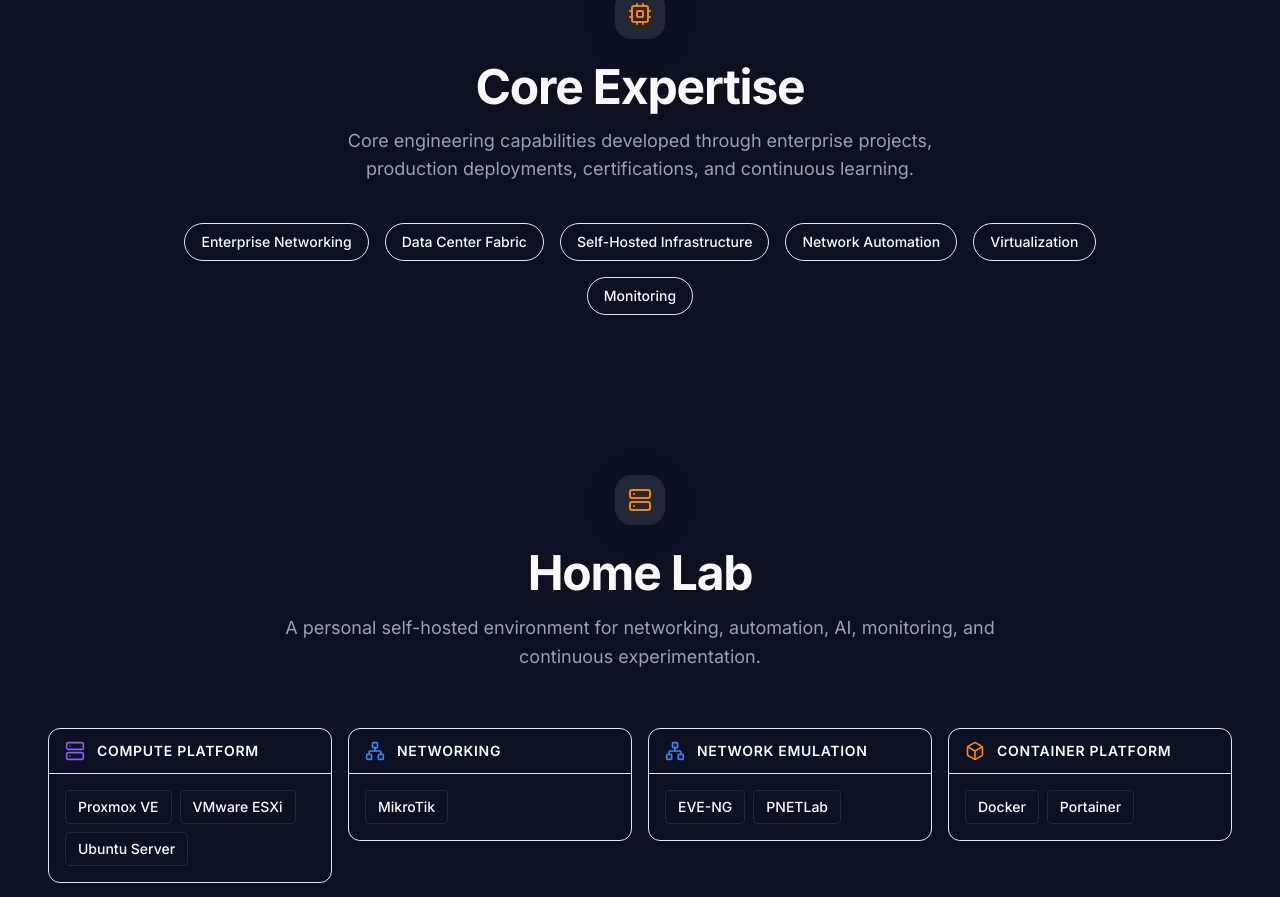
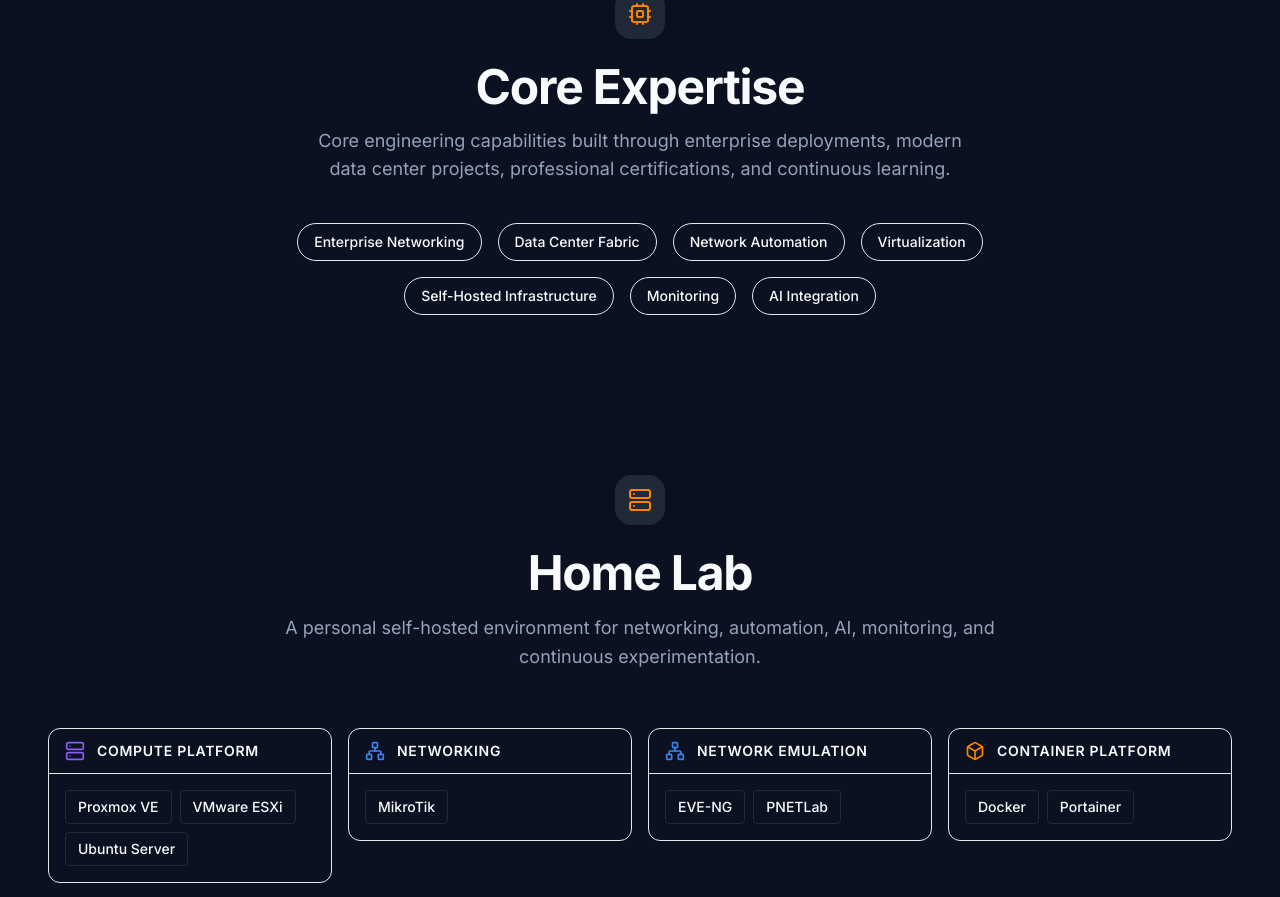
Before and after one commit to shelner8/portofolio, a Next.js app: page / in a window 1280 px wide. Shown: the part 1573-2470 px from the top of the page. Built offline with nearby package versions, Linux system fonts and the light colour scheme; no server answers.

Commit message:
content(home): refine core expertise sequence and subtitle for better engineering narrative flow

```diff
--- a/src/sections/CoreExpertiseSection.tsx
+++ b/src/sections/CoreExpertiseSection.tsx
@@ -19,10 +19,11 @@
   const capabilities = [
     "Enterprise Networking",
     "Data Center Fabric",
-    "Self-Hosted Infrastructure",
     "Network Automation",
     "Virtualization",
-    "Monitoring"
+    "Self-Hosted Infrastructure",
+    "Monitoring",
+    "AI Integration"
   ]
 
   const resolveCapability = (cap: string) => {
@@ -51,7 +52,7 @@
             </div>
             <h2 className="text-3xl md:text-4xl lg:text-5xl font-bold text-primary tracking-tight">Core Expertise</h2>
             <p className="text-muted text-base md:text-lg max-w-2xl mx-auto leading-relaxed">
-              Core engineering capabilities developed through enterprise projects, production deployments, certifications, and continuous learning.
+              Core engineering capabilities built through enterprise deployments, modern data center projects, professional certifications, and continuous learning.
             </p>
           </motion.div>
 
@@ -60,7 +61,7 @@
             initial="initial"
             whileInView="whileInView"
             viewport={{ once: true, margin: "-50px" }}
-            className="flex flex-wrap justify-center gap-3 md:gap-4 max-w-5xl mx-auto"
+            className="flex flex-wrap justify-center gap-3 md:gap-4 max-w-4xl mx-auto"
           >
             {capabilities.map((cap, i) => (
               <motion.div key={cap} variants={animations.scaleUp} custom={i}>
```
Also changed, not shown: 1 other file (tests, documents, lock files or other folders).
